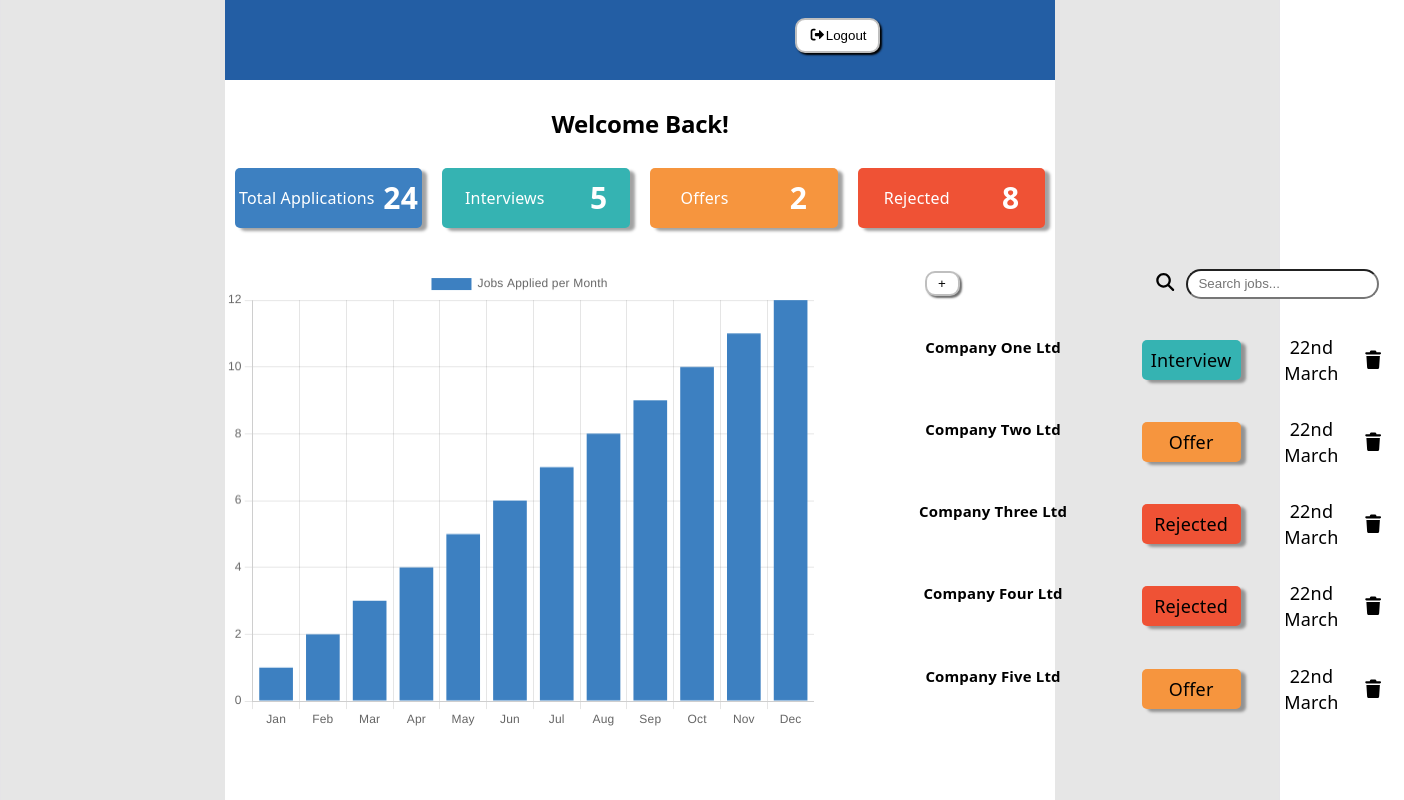
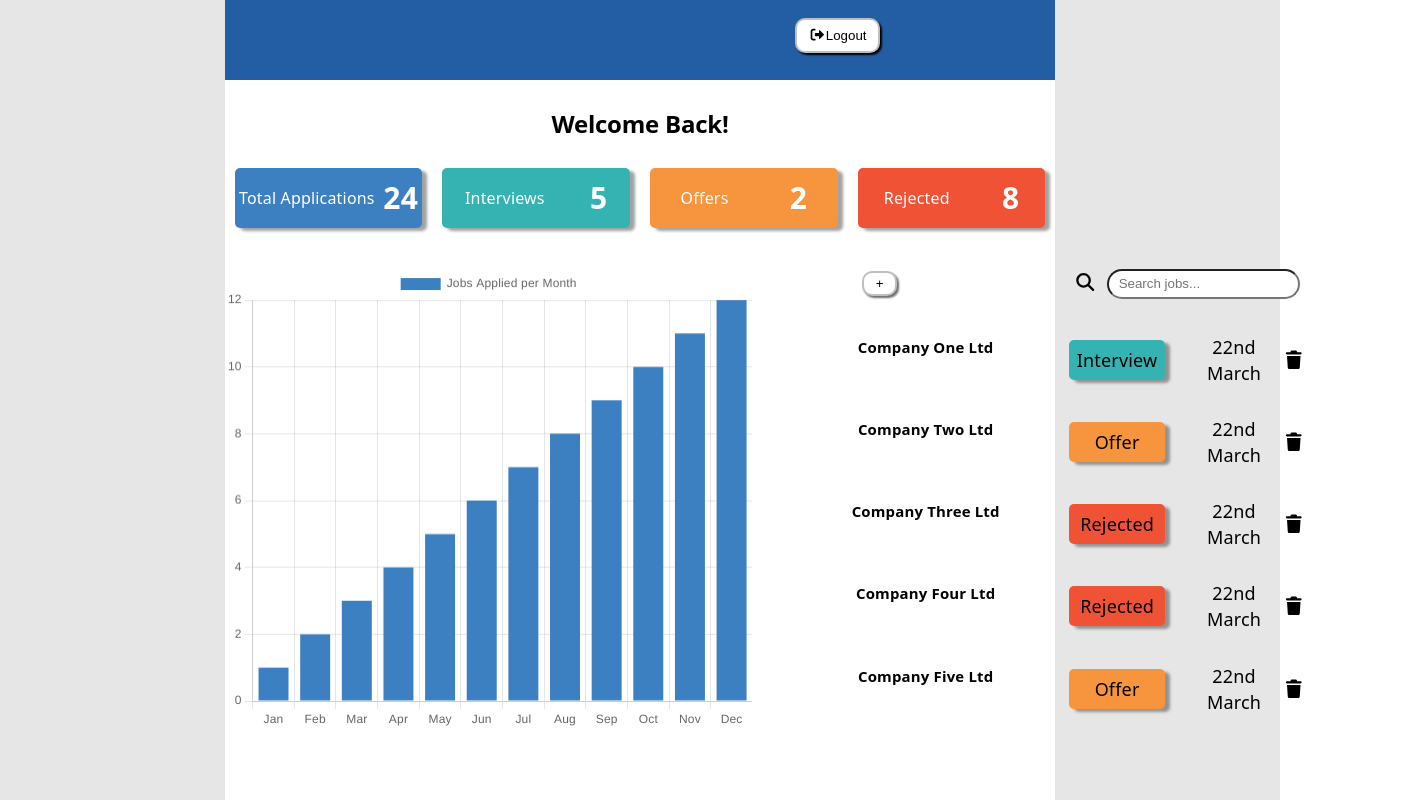
Before and after one commit to chris-gladney/Job-Application-Tracker, a React (Vite) app in the folder fe/: page /jobs-board in a window 1280 px wide. Shown: the whole page, 1404 px wide, since content can reach past the window. Built offline with nearby package versions, Linux system fonts and the light colour scheme.

Commit message:
Width of job-applied fixed

```diff
--- a/fe/src/App.css
+++ b/fe/src/App.css
@@ -227,7 +227,6 @@ h2 {
 
 .search-applications {
   margin: 20px;
-  width: 540px;
 }
 
 .search-bar {
```
